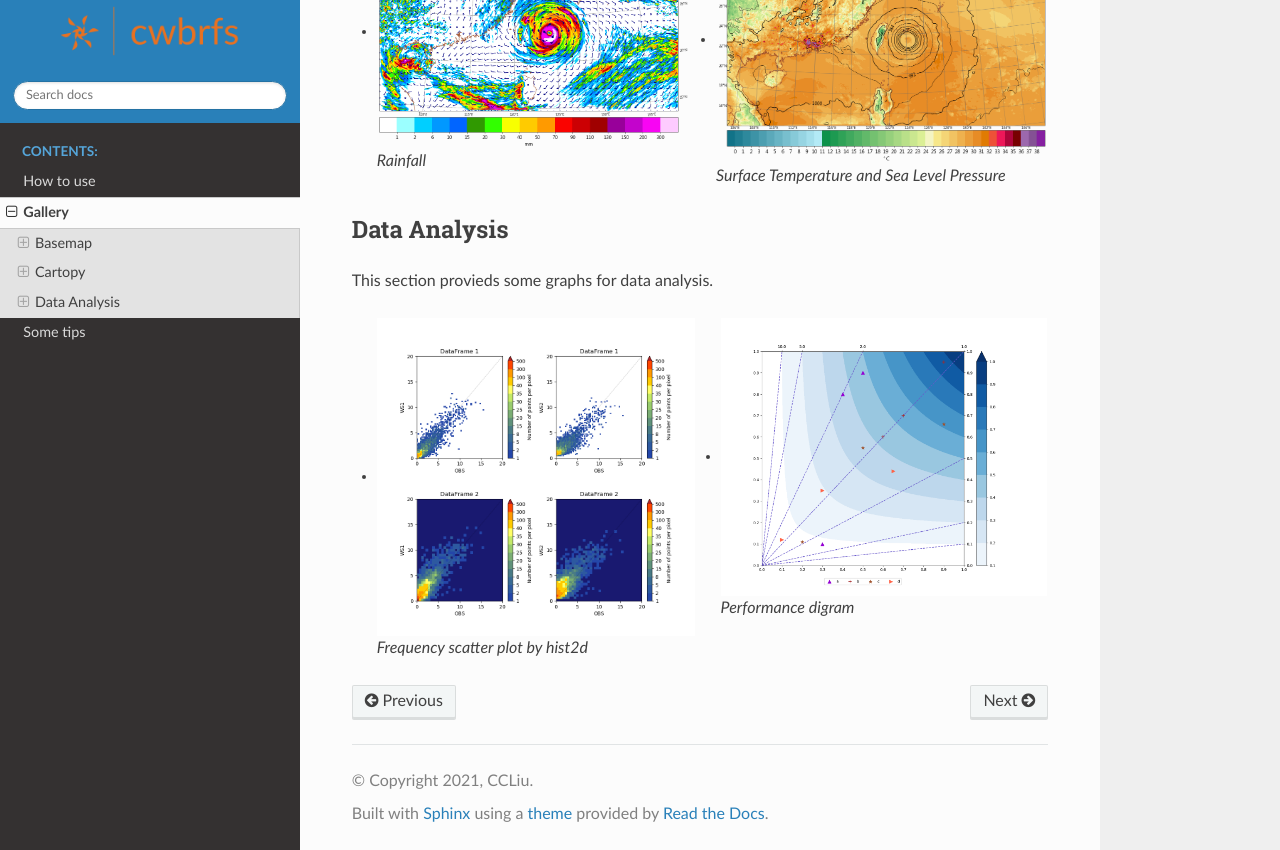
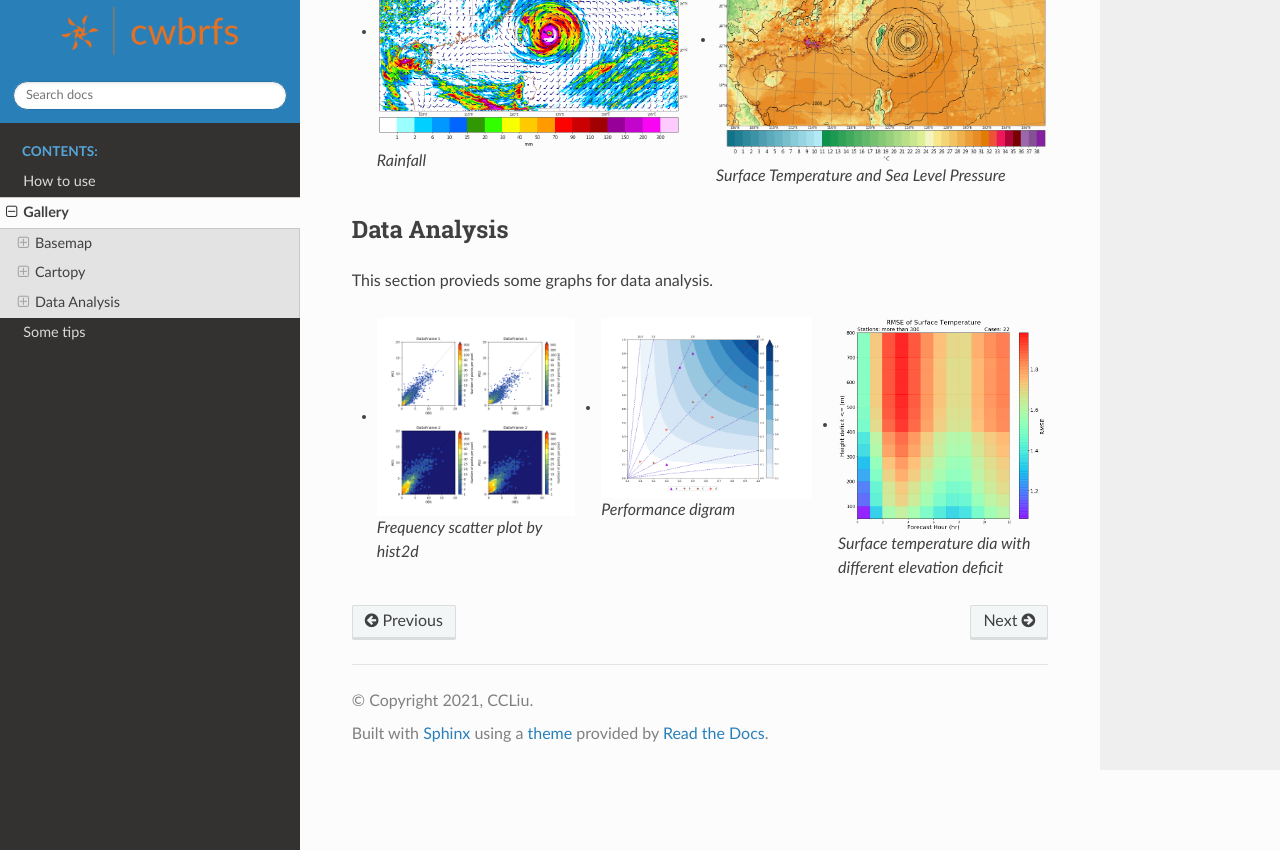
Before and after one commit to Liu-CWB/cwbplot, a Sphinx documentation site: the page built from docs/source/gallery_cwb.rst, in a window 1280 px wide and 900 px high, scrolled down 874 px, cut to the strip 50-900 px from the top of the window. Built offline with Sphinx 7.4.7 and the Read the Docs theme 2.0.0, drawn with Linux system fonts in a browser that asks for light colours.

Commit message:
Update gallery_cwb.rst

```diff
--- a/docs/source/gallery_cwb.rst
+++ b/docs/source/gallery_cwb.rst
@@ -108,6 +108,13 @@
 
         Performance digram
 
+    - .. figure:: image/_gallery/T2_rmse_nearestgrid.png
+        :width: 600
+        :target: https://cwbplot.readthedocs.io/en/latest/example/performdia_example.html
+
+        Surface temperature dia with different elevation deficit
+
+
 .. toctree::
     :maxdepth: 1
     :hidden:
```
Also changed, not shown: other parts of docs/source/gallery_cwb.rst (+1 -1 lines).
